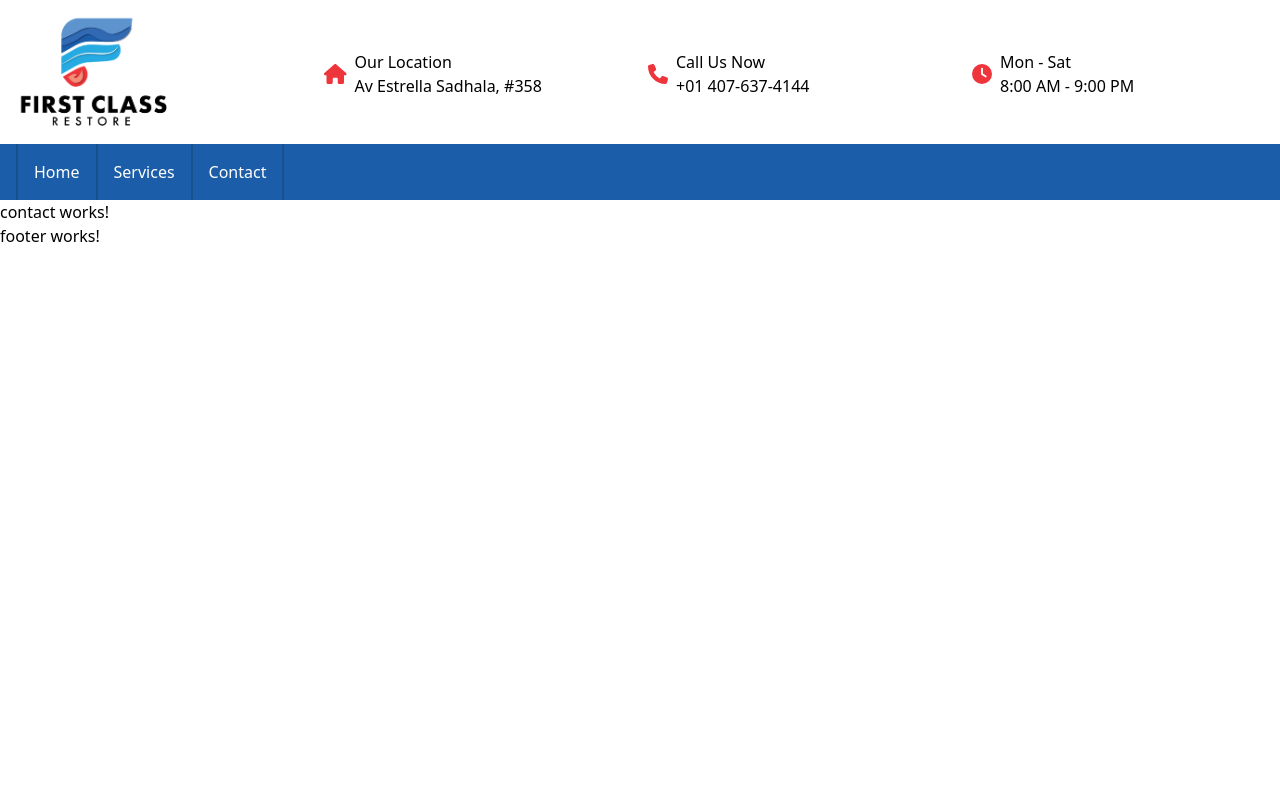
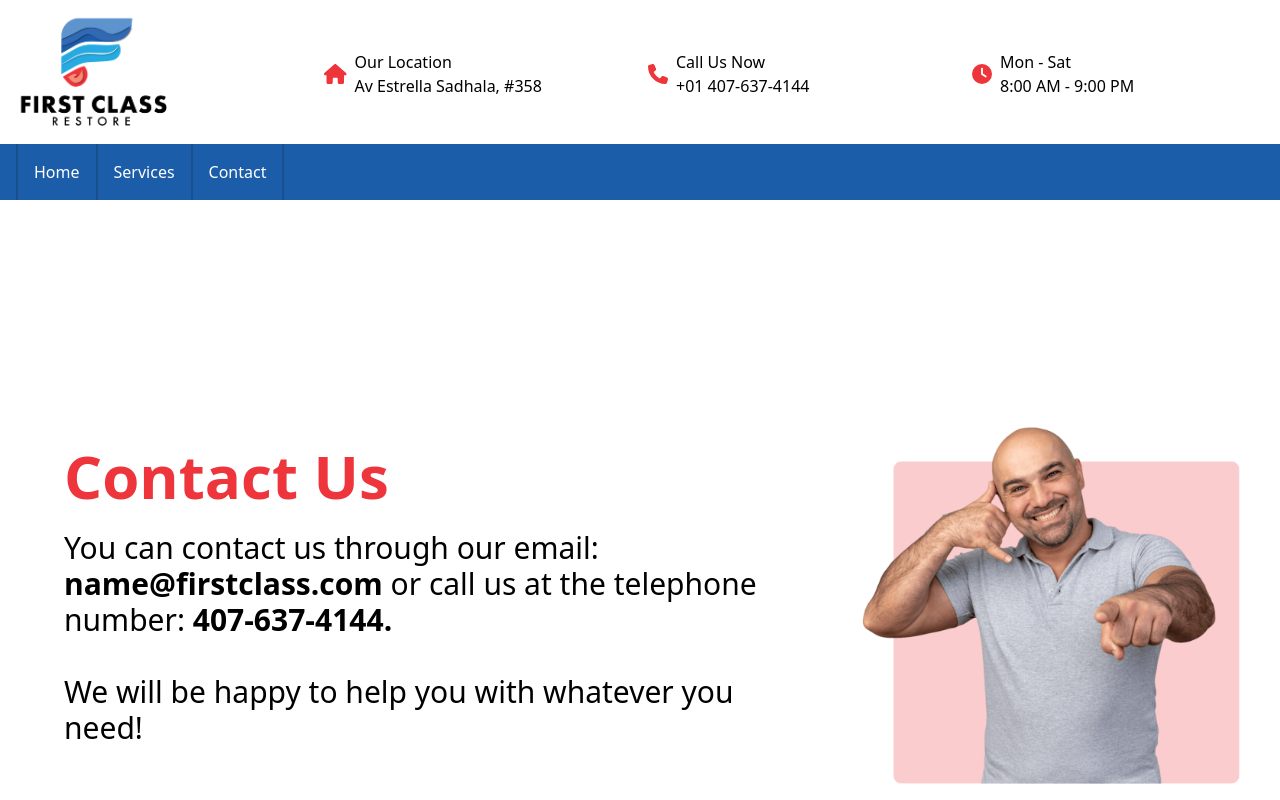
Before and after one commit to angeldelacruzdev/first-class-restore, an Angular app: page /contact in a window 1280 px wide. Shown: the top 800 px of the page. Built offline with nearby package versions, Linux system fonts and the light colour scheme.

Commit message:
Merge to master

```diff
--- a/src/app/contact/contact.component.html
+++ b/src/app/contact/contact.component.html
@@ -1 +1,22 @@
-<p>contact works!</p>
+<div
+  class="grid grid-cols-12 text-center lg:text-left place-items-center py-12 lg:py-52 gap-4 pr-8"
+>
+  <!-- Sección de texto con 8 columnas -->
+  <div class="col-span-12 lg:col-span-9 xl:col-span-8 px-8 xl:px-16">
+    <h1 class="text-2xl md:text-4xl lg:text-6xl font-bold mb-6">
+      <span class="text-[#EE353B]">Contact Us</span>
+    </h1>
+    <p class="text-lg md:text-2xl xl:text-3xl">
+      You can contact us through our email:
+      <span class="font-bold">name@firstclass.com</span> or call us at the
+      telephone number: <span class="font-bold">407-637-4144.</span>
+      <br /><br />
+      We will be happy to help you with whatever you need!
+    </p>
+  </div>
+
+  <!-- Sección de imagen con 4 columnas -->
+  <div class="col-span-12 lg:col-span-3 xl:col-span-4 px-8 md:px-0">
+    <img src="../../assets/call-bald-man.png" alt="Imagen de ejemplo" />
+  </div>
+</div>
```
Also changed, not shown: src/assets/call-bald-man.png (added).
